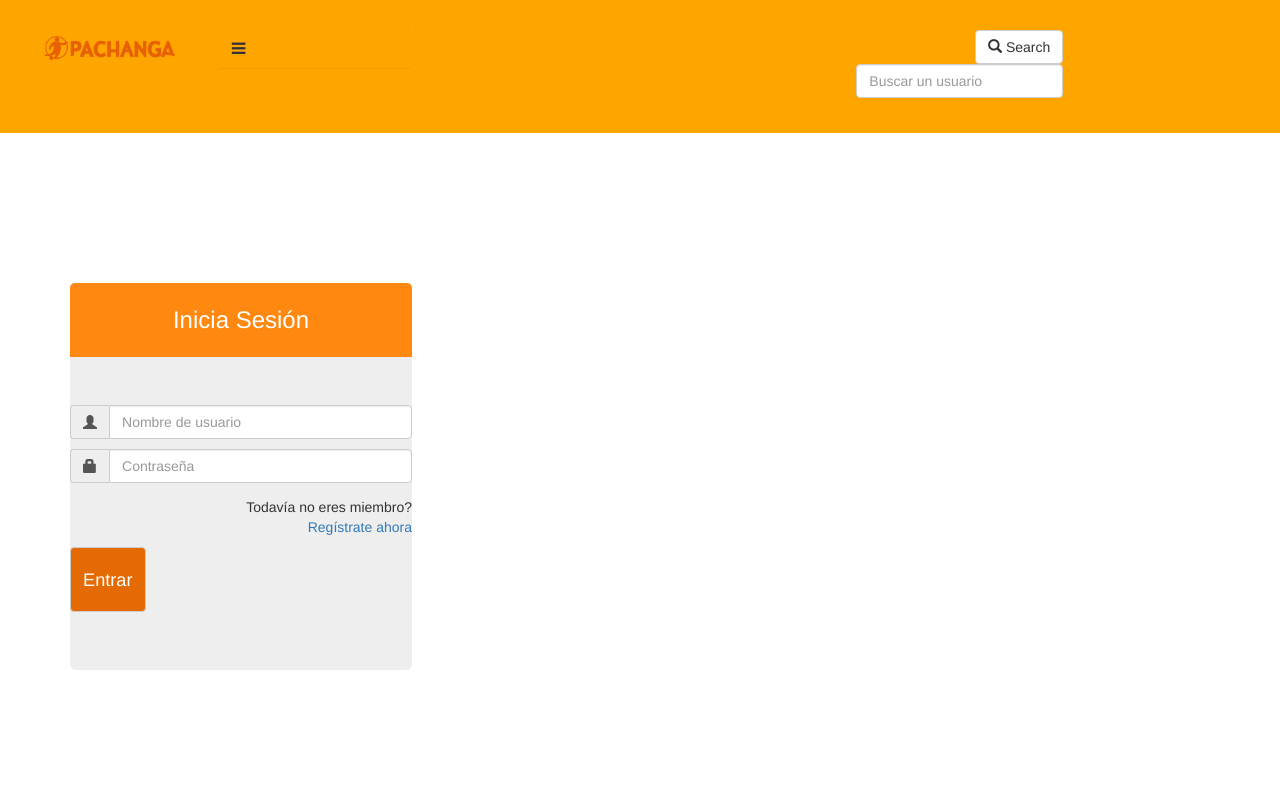
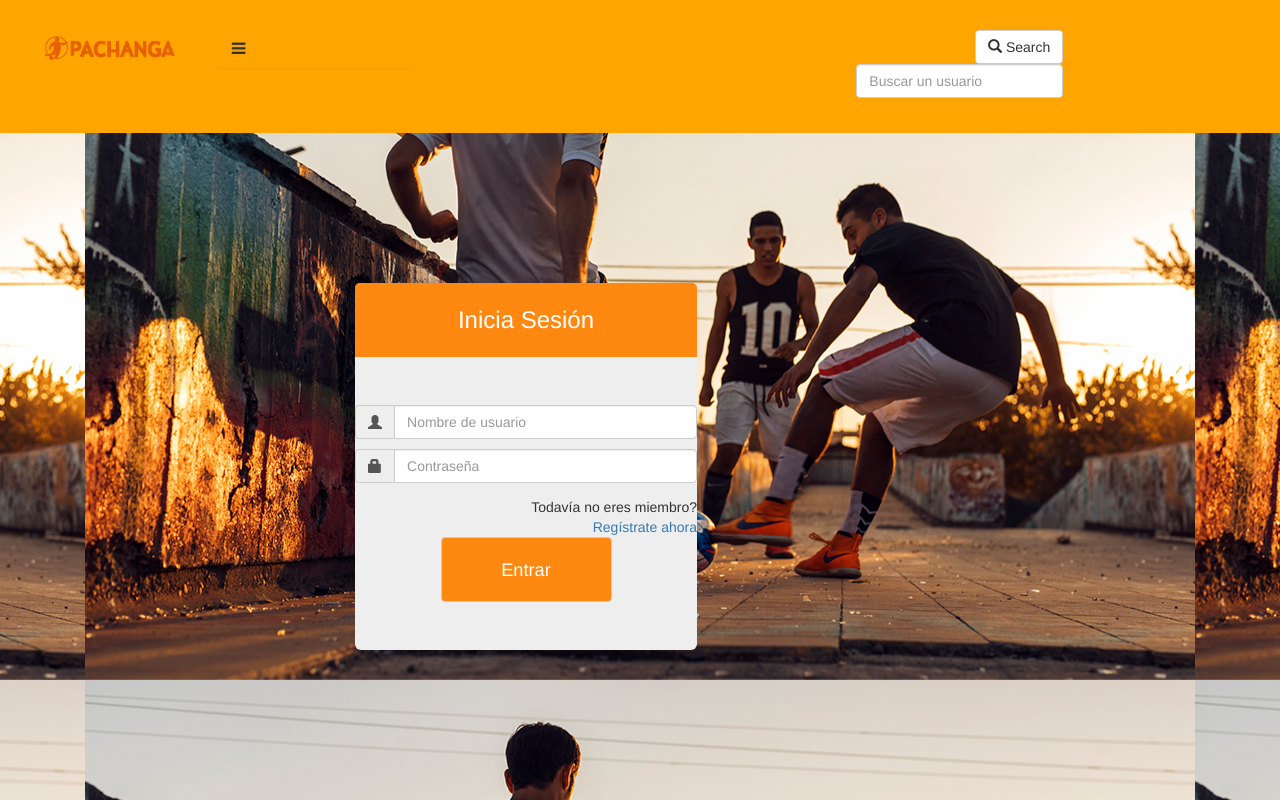
Before and after one commit to Mandyonze/Pachanga-AW, a PHP site: page /login.html in a window 1280 px wide. Run offline with PHP 8.4, Linux system fonts and the light colour scheme; some libraries are stand-ins or nearby versions.

Commit message:
CSS Mods login

```diff
--- a/P2-Grupo8-Pachanga/css/login.css
+++ b/P2-Grupo8-Pachanga/css/login.css
@@ -44,16 +44,23 @@ h3{
 }
 /* Large desktops and laptops */
 @media (min-width: 1200px) {
+  body{
+    background-image: url("../img/backgrounds/login.jpg");
+    background-position: bottom;
+  }
   .login{
     width:30%;
+    margin-left: 25%;
   }
   .input_group{
-
+    margin-top: 1em;
+    margin-left: 30px;
+    margin-right: 30px;
   }
   .enviar{
-    margin-top: 10px;
-    margin-bottom: 10px;
-    background-color: #e56a03;
+    width: 50%;
+    margin-left: 25%;
+    margin-right: 25%;
   }
   .links{
 
@@ -66,9 +73,14 @@ h3{
 
   }
   .input_group{
-
+    margin-top: 1em;
+    margin-left: 30px;
+    margin-right: 30px;
   }
   .enviar{
+    width: 50%;
+    margin-left: 25%;
+    margin-right: 25%;
   }
   .links{
 
```
